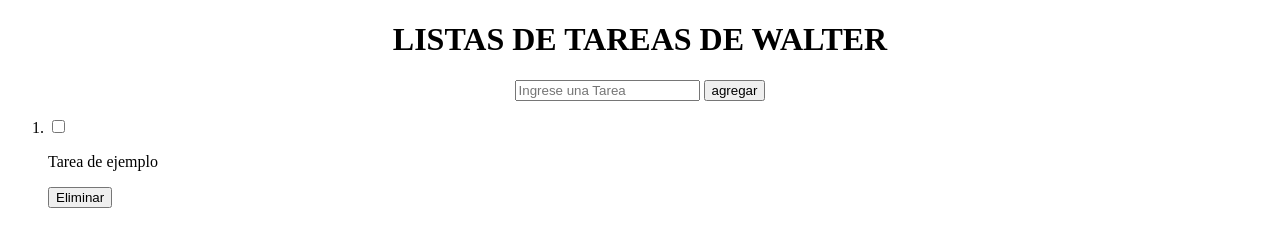
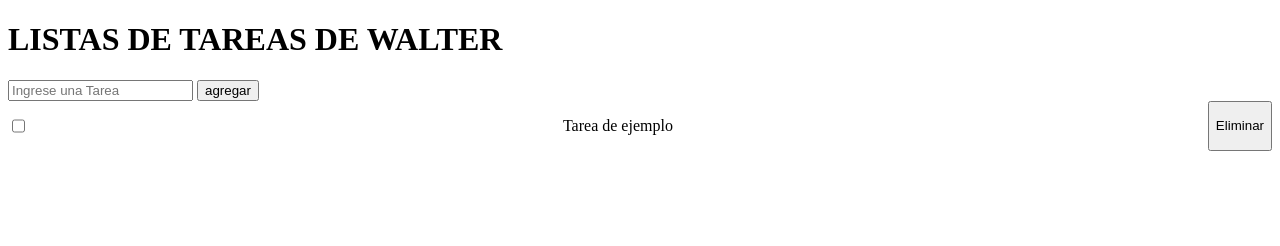
Before and after one commit to yayo12/todo-app, a plain HTML site: page v0/index.html in a window 1280 px wide. Drawn offline with Linux system fonts and the light colour scheme.

Commit message:
Update styles.css

```diff
--- a/v0/styles.css
+++ b/v0/styles.css
@@ -1,7 +1,12 @@
-form{
-    text-align: center;
+#lista {
+    list-style: none;
+    margin: 0;
+    padding: 0;
+}
 
+#lista > li {
+
+    display: flex;
+    flex-direction: row;
+    justify-content: space-between;
 }
-header{
-    text-align: center;
-}
```
